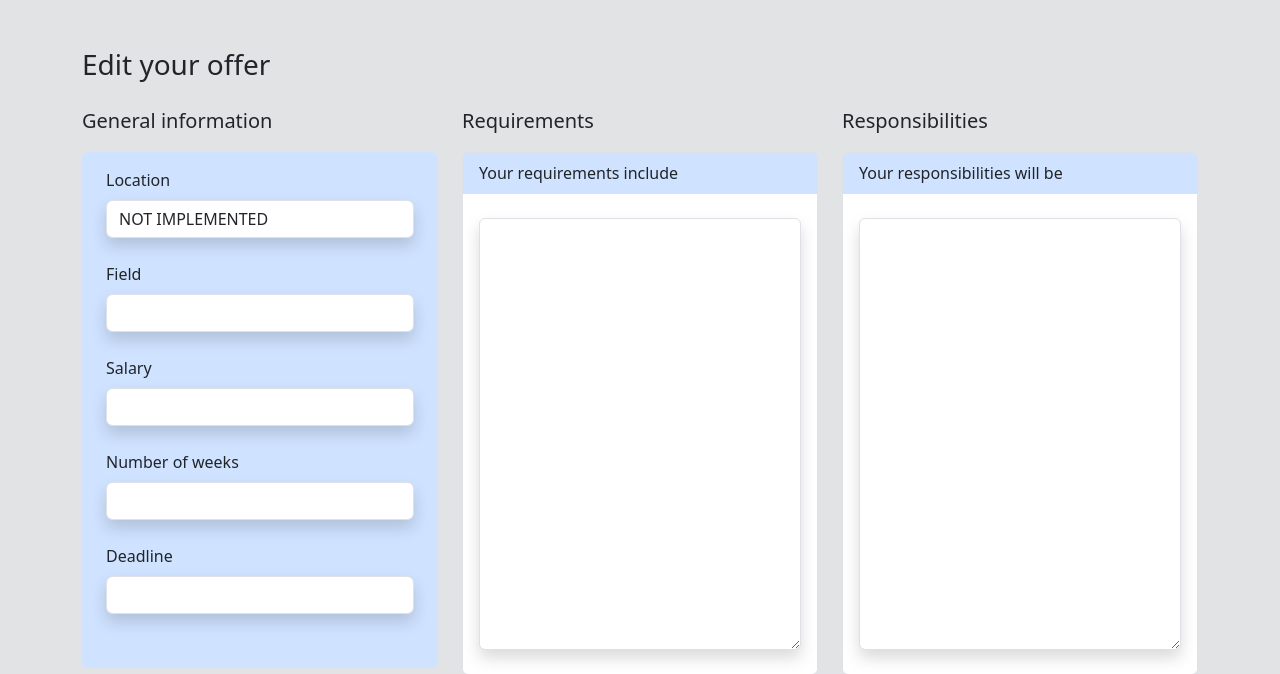
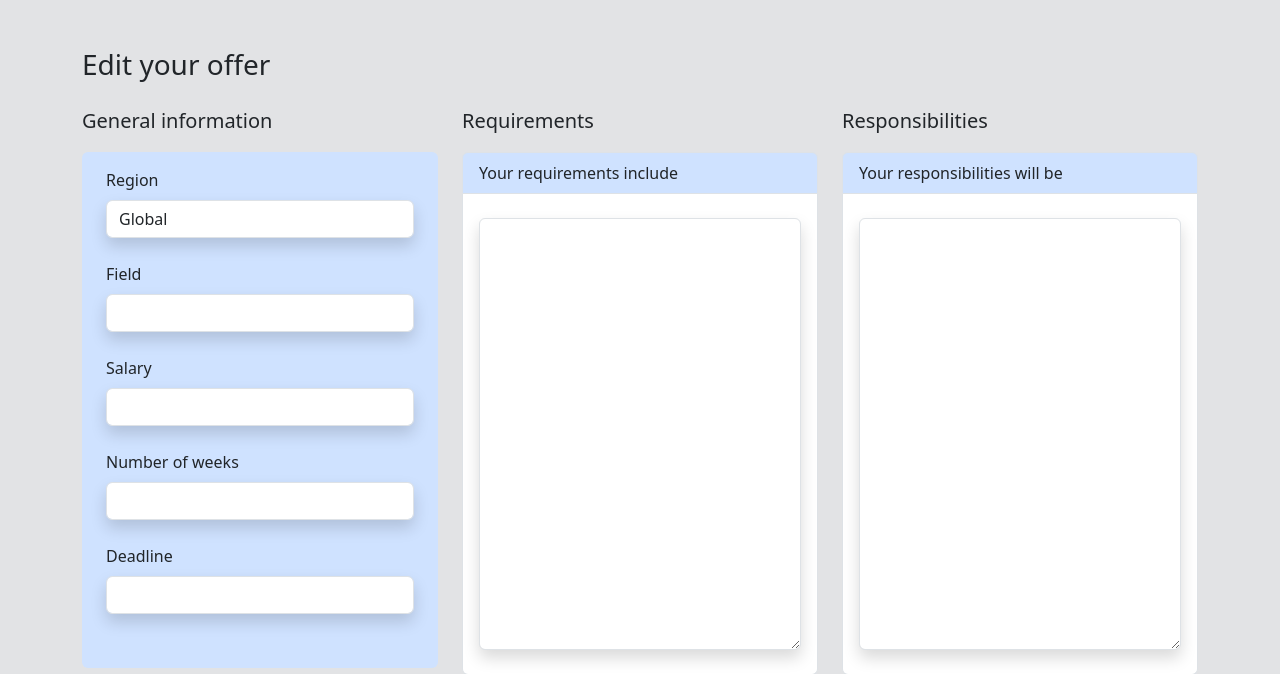
Before and after one commit to kasap-ot/thesis-project, a FastAPI app: template templates/offer-edit.html in a window 1280 px wide. Shown: the part 54-728 px from the top of the page. Run offline with FastAPI, Linux system fonts and the light colour scheme; the template is opened without the code that fills it, so the values that code supplies are empty; parts of the project's set-up code (start-up, migrations or seed data) failed here and were passed over; some libraries are stand-ins or nearby versions.

Commit message:
Complete region logic for offers

```diff
--- a/source/controllers.py
+++ b/source/controllers.py
@@ -376,6 +376,7 @@ async def offer_put_controller(offer_id: int, o: OfferUpdate, current_user) -> N
                 o.deadline,
                 o.requirements,
                 o.responsibilities,
+                o.region_id,
                 offer_id,
             ])
 
--- a/source/queries.py
+++ b/source/queries.py
@@ -109,7 +109,7 @@ def select_offer_query() -> LiteralString:
 def update_offer_query() -> LiteralString:
     return (
         "UPDATE offers SET "
-        "salary=%s, num_weeks=%s, field=%s, deadline=%s, requirements=%s, responsibilities=%s "
+        "salary=%s, num_weeks=%s, field=%s, deadline=%s, requirements=%s, responsibilities=%s, region_id=%s "
         "WHERE id=%s "
         "RETURNING *;"
     )
--- a/source/schemas.py
+++ b/source/schemas.py
@@ -136,7 +136,7 @@ class OfferRead(OfferBase):
 
 
 class OfferUpdate(OfferBase):
-    ...
+    region_id: int
 
 
 class OfferBriefRead(BaseModel):
--- a/templates/offer-edit.html
+++ b/templates/offer-edit.html
@@ -7,10 +7,15 @@
     <div class="col">
         <p class="fs-5 ">General information</p>
 
-        <form action="/" class="bg-primary-subtle px-4 pt-3 rounded"
-            style="padding-bottom: 3.4rem;">
-            <label class="form-label">Location</label>
-            <input type="text" class="form-control shadow" id="locationInput" value="NOT IMPLEMENTED">
+        <form action="/" class="bg-primary-subtle px-4 pt-3 rounded" style="padding-bottom: 3.4rem;">
+            <label class="form-label">Region</label>
+
+            <select name="region" id="regionInput" class="form-control shadow">
+                <option value="0" {% if offer.region=="Global" %}selected{% endif %}>Global</option>
+                <option value="1" {% if offer.region=="Europe" %}selected{% endif %}>Europe</option>
+                <option value="2" {% if offer.region=="Asia" %}selected{% endif %}>Asia</option>
+                <option value="3" {% if offer.region=="Americas" %}selected{% endif %}>Americas</option>
+            </select>
 
             <label class="form-label mt-4">Field</label>
             <input type="text" class="form-control shadow" id="fieldInput" value="{{offer.field}}">
@@ -40,7 +45,8 @@
         <ul class="list-group">
             <li class="list-group-item bg-primary-subtle">Your requirements include</li>
             <li class="list-group-item">
-                <textarea class="form-control shadow my-3" style="height: 27rem;" id="requirementsInput">{{offer.requirements}}</textarea>
+                <textarea class="form-control shadow my-3" style="height: 27rem;"
+                    id="requirementsInput">{{offer.requirements}}</textarea>
             </li>
         </ul>
     </div>
@@ -50,7 +56,8 @@
         <ul class="list-group">
             <li class="list-group-item bg-primary-subtle">Your responsibilities will be</li>
             <li class="list-group-item">
-                <textarea class="form-control shadow my-3" style="height: 27rem;" id="responsibilitiesInput">{{offer.responsibilities}}</textarea>
+                <textarea class="form-control shadow my-3" style="height: 27rem;"
+                    id="responsibilitiesInput">{{offer.responsibilities}}</textarea>
             </li>
         </ul>
     </div>
@@ -69,6 +76,7 @@
             deadline: document.getElementById("deadlineInput").value,
             requirements: document.getElementById("requirementsInput").value,
             responsibilities: document.getElementById("responsibilitiesInput").value,
+            region_id: parseInt(document.getElementById("regionInput").value),
         }
         await access("/offers/{{offer.id}}", "PUT", updatedOffer)
         await access("/offers/{{offer.id}}", "GET")
--- a/templates/offer.html
+++ b/templates/offer.html
@@ -95,10 +95,8 @@
     <div class="card-body">
       <div class="ms-2 mt-3">
         <h5 class="card-title">{{ offer.field }}</h5>
-        <h6 class="card-subtitle mb-4 text-body-secondary">Location</h6>
+        <h6 class="card-subtitle mb-4 text-body-secondary">Region: {{offer.region}}</h6>
       </div>
-
-      <!-- I want to change these three field to be squares within a 2 by 2 matrix with each square having rounded edges -->
 
       <div class="container text-center my-5">
         <div class="row fs-5 mb-2 column-gap-3">
```
